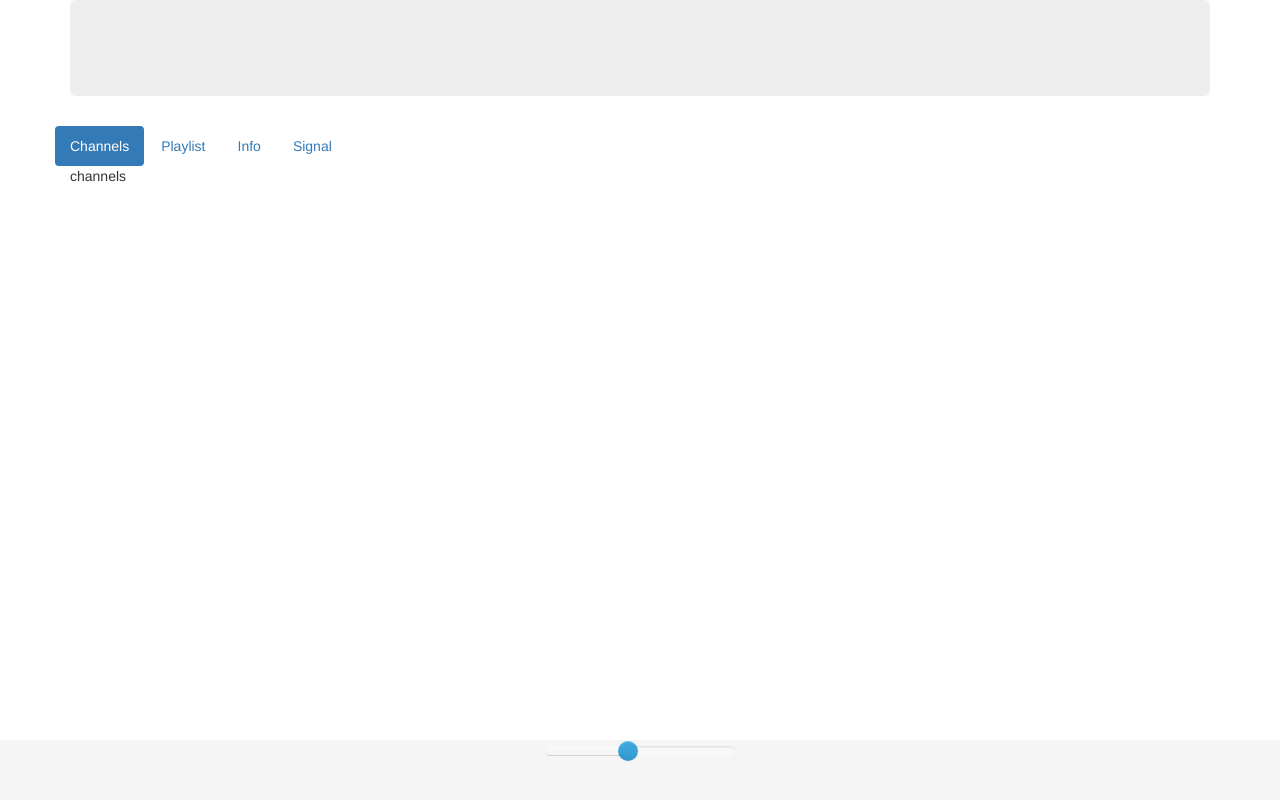
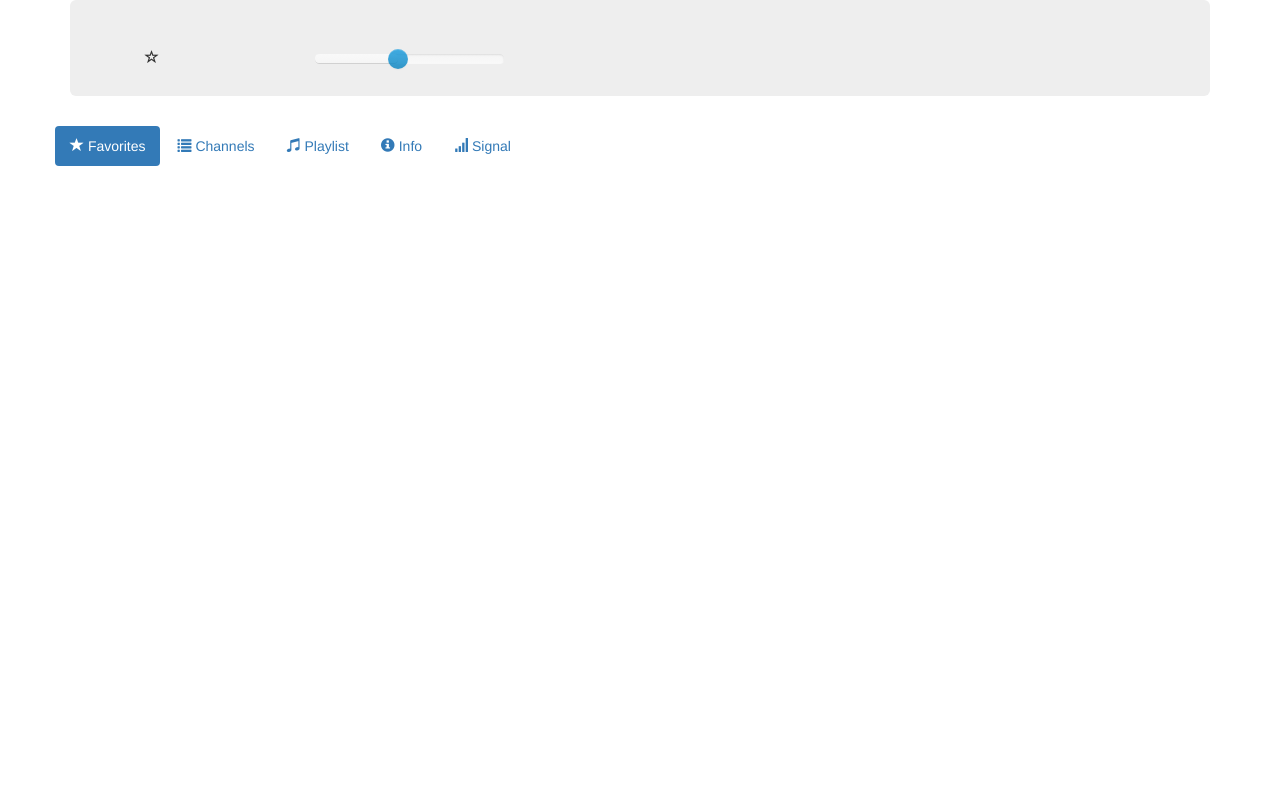
Before and after one commit to vanceb/dab-flask, a Flask app: template bp/templates/radio.html in a window 1280 px wide. Run offline with Flask 2, Linux system fonts and the light colour scheme; the template is opened without the code that fills it, so the values that code supplies are empty; some libraries are stand-ins or nearby versions.

Commit message:
Added functionality to add favorite channels

```diff
--- a/app.py
+++ b/app.py
@@ -1,4 +1,5 @@
 import sys
+import logging
 from flask import Flask, g, request, redirect, url_for
 
 #from reverseproxy import ReverseProxied
@@ -7,6 +8,9 @@ from lib.dabRadio import DABRadio as DABRadio
 
 # Settings
 RADIO_DEVICE = '/dev/ttyACM0'
+
+# Get a logger
+logger = logging.getLogger(__name__)
 
 # Global variable to hold the Radio object
 radio = None
@@ -21,14 +25,14 @@ app.register_blueprint(dab)
 def get_radio():
 	global radio
 	if radio is None:
-		print("Trying to open radio on " + app.config['RADIO_DEVICE'])
+		logger.debug("Trying to open radio on " + app.config['RADIO_DEVICE'])
 		try:
 			radio = DABRadio(app.config['RADIO_DEVICE'])
 		except:
 			print ("Error opening Radio")
 			sys.exit(-1)
 	else:
-		print("Using existing radio")
+		logger.debug("Using existing radio")
 	return radio
 
 # Pre-request setup
--- a/bp/dab.py
+++ b/bp/dab.py
@@ -44,6 +44,12 @@ def set_channel(cnum, cname):
 @dab.route('/channel/ensemble', methods=['GET'])
 def ensemble ():
     return jsonify({'ensemble': g.radio.ensemble})
+
+@dab.route('/favorite/toggle', methods=['POST'], defaults={'channel': None})
+@dab.route('/favorite/toggle/<channel>', methods=["POST"])
+def togglefavorite(channel):
+    g.radio.togglefavorite(channel)
+    return jsonify({'favorites': g.radio.favorites})
 
 #################################################
 # Volume related functions
--- a/bp/templates/radio.html
+++ b/bp/templates/radio.html
@@ -25,32 +25,28 @@
                 <div id="current-channel"></div>
                 <div id="current-info"></div>
                 <div id="current-track"></div>
+                <div id=controls>
+                    <div class="col-sm-2" id="favorite" ><span class="glyphicon glyphicon-star-empty"></span> </div>
+                    <div class="col-sm-8 text-centre"><input type="text" id="volume" /></div>
+                    <div class="col-sm-2" id="signal"></div>
+                </div>
             </div>
             <div class="row">
                 <ul class="nav nav-pills" id="menu">
-                    <li class="active"><a href="#tab-channels" data-toggle="tab">Channels</a></li>
-                    <li><a href="#tab-playlist" data-toggle="tab">Playlist</a></li>
-                    <li><a href="#tab-info" data-toggle="tab">Info</a></li>
-                    <li><a href="#tab-signal" data-toggle="tab">Signal</a></li>
+                    <li class="active"><a href="#tab-favorites" data-toggle="tab"><span class="glyphicon glyphicon-star"></span> Favorites</a></li>
+                    <li><a href="#tab-channels" data-toggle="tab"><span class="glyphicon glyphicon-list"></span> Channels</a></li>
+                    <li><a href="#tab-playlist" data-toggle="tab"><span class="glyphicon glyphicon-music"></span> Playlist</a></li>
+                    <li><a href="#tab-info" data-toggle="tab"><span class="glyphicon glyphicon-info-sign"></span> Info</a></li>
+                    <li><a href="#tab-signal" data-toggle="tab"><span class="glyphicon glyphicon-signal"></span> Signal</a></li>
                 </ul>
             </div>
             <div class="tab-content">
-                <div class="tab-pane active" id="tab-channels">channels</div>
-                <div class="tab-pane" id="tab-playlist">playlist</div>
-                <div class="tab-pane" id="tab-info">info</div>
-                <div class="tab-pane" id="tab-signal">signal</div>
+                <div class="tab-pane active" id="tab-favorites"></div>
+                <div class="tab-pane" id="tab-channels"></div>
+                <div class="tab-pane" id="tab-playlist"></div>
+                <div class="tab-pane" id="tab-info"></div>
+                <div class="tab-pane" id="tab-signal"></div>
             </div>
         </div>
-        <footer class="footer">
-        <div class="container">
-            <div class="row">
-                <div class="col-md-2" id="mute"></div>
-                <div class="col-md-8 text-center" >
-                    <input type="text" id="volume" />
-                </div>
-                <div class="col-md-2"></div>
-            </div>
-        </div>
-        </footer>
     </body>
 </html>
--- a/dab.json
+++ b/dab.json
@@ -1 +1 @@
-{"radioDevice": "/dev/ttyACM0", "volume": 14, "stereo": true, "station": 26, "npRegex": "Now Playing: (.*)"}
+{"stereo": true, "radioDevice": "/dev/ttyACM0", "volume": 8, "station": 26, "npRegex": "Now Playing: (.*)", "favorites": ["BBC Radio 6Music"]}
--- a/static/script.js
+++ b/static/script.js
@@ -16,7 +16,15 @@ $(document).ready( function () {
         var x = $( this ).text();
         $.post('/channel/' + x);
     });
-    //
+    // Change Channel
+    $('#tab-favorites').on('click', '.channel', function(event) {
+        var x = $( this ).text();
+        $.post('/channel/' + x);
+    });
+    // Manage favorites
+    $("#favorite").on("click", function(event) {
+        $.post('favorite/toggle')
+    });
     // Regularly update the signal parameters
     setInterval(function() {
         $.get("info", function(data) {
@@ -28,13 +36,23 @@ $(document).ready( function () {
                             "<p> Stereo: " + data.stereo + "</p>"
                            );
             $volume.slider('setValue', data.volume);
-            $cl = $("#tab-channel");
-            $cl.empty();
+            // Channel List
             var clist=""
             for (i in data.channels){
-                clist = clist + '<p><a class="channel" href="#">' + i + '</a></p>';
+                clist = clist + '<p class="channel lead">' + i + '</p>';
             }
-            $("#tab-channels").html(clist)
+            $("#tab-channels").html(clist);
+            // Favorites
+            clist=""
+            for (i in data.favorites){
+                clist = clist + '<p class="channel lead">' + data.favorites[i] + '</p>';
+            }
+            $("#tab-favorites").html(clist);
+            if(data.favorites.indexOf(data.channel) >= 0){
+                    $("#favorite").html('<p class="lead"><span class="glyphicon glyphicon-star"></span></p>');
+            } else {
+                    $("#favorite").html('<p class="lead"><span class="glyphicon glyphicon-star-empty"></span></p>');
+            }
         });
     }, 5000);
 
```
